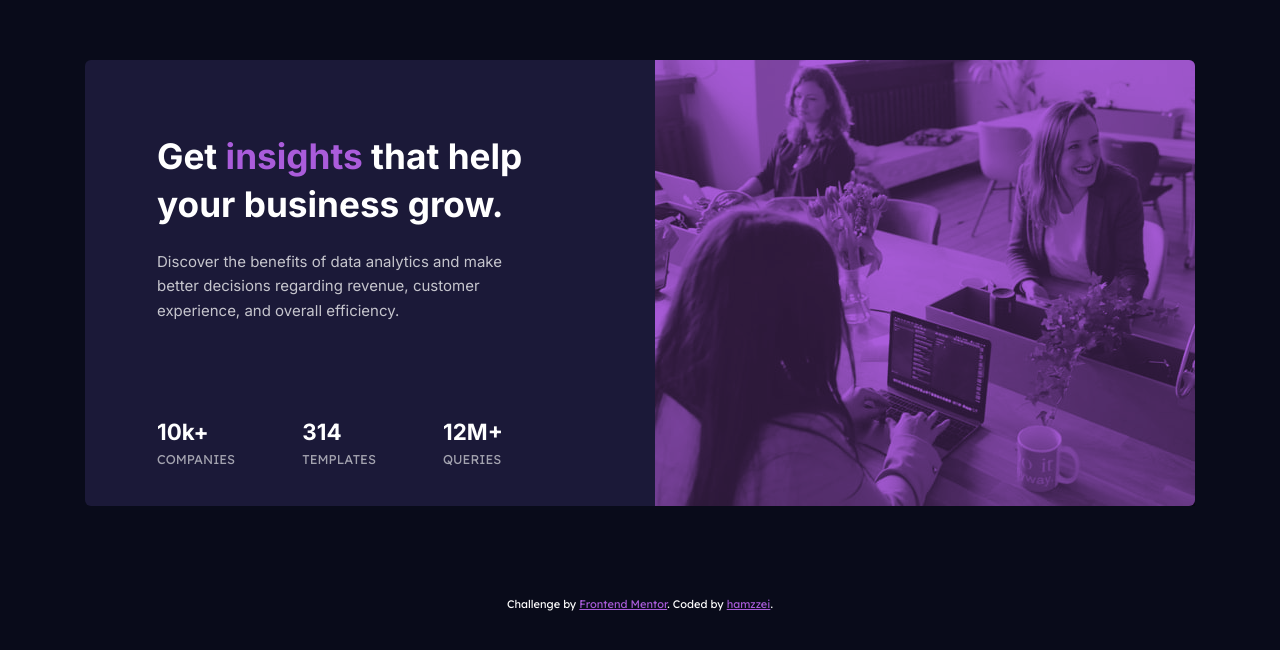
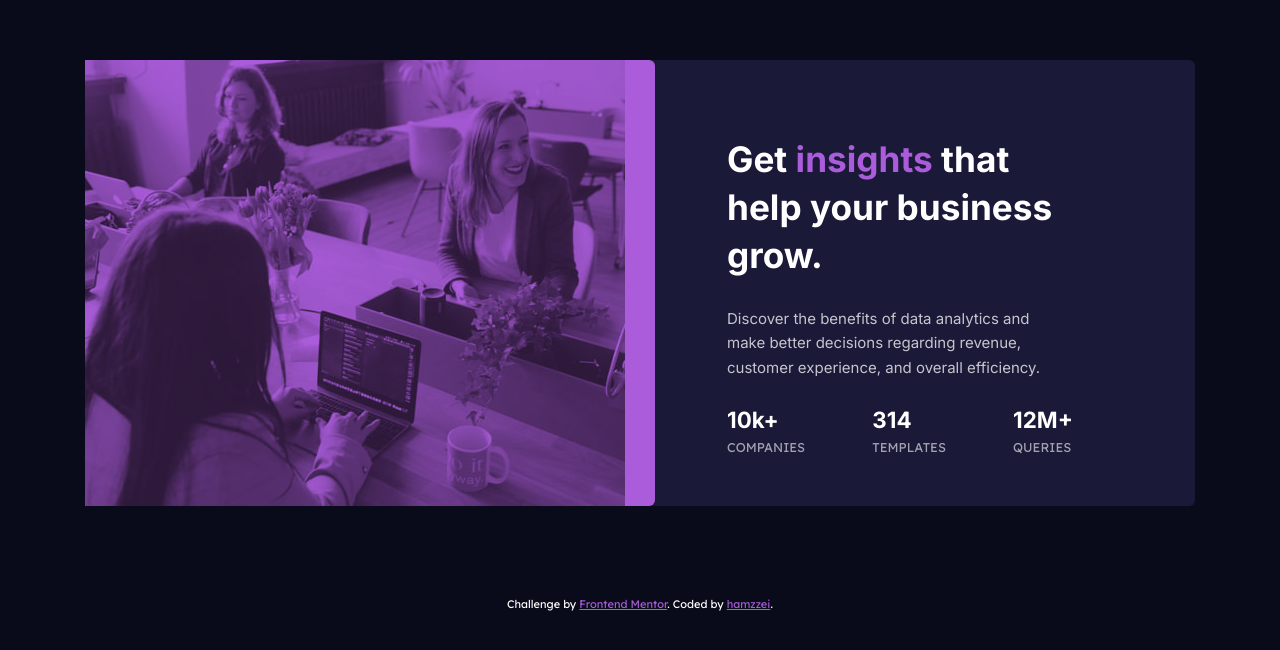
Before and after one commit to hamzzei/stats-preview-card-challenge, a plain HTML site: page index.html in a window 1280 px wide. Shown: the part 116-766 px from the top of the page. Drawn offline with Linux system fonts and the light colour scheme.

Commit message:
Update index.html

```diff
--- a/index.html
+++ b/index.html
@@ -13,13 +13,13 @@
 <body>
 
   <section id="card">
-
+    <section id="img_section">
       <header id="header_container">
         <img src="image-header-mobile.jpg" alt="three people working happily while sat around a table" id="header_mobile">
-      <div id="header_desktop_container">
         <img src="image-header-desktop.jpg" alt="three people working happily while sat around a table" id="header_desktop">
-      </div>
       </header>
+    </section>
+    <section id="text_section">
       <main id="main_container">
         <h1 id="main_heading">Get <span class="highlight">insights</span> that help your business grow.</h1>
 
@@ -40,6 +40,7 @@
         </div>
       </footer>
     </section>
+  </section>
 
   <div id="attribution">
     Challenge by <a href="https://www.frontendmentor.io?ref=challenge" target="_blank">Frontend Mentor</a>.
```
Lines whose indentation alone changed are shown as unchanged.
